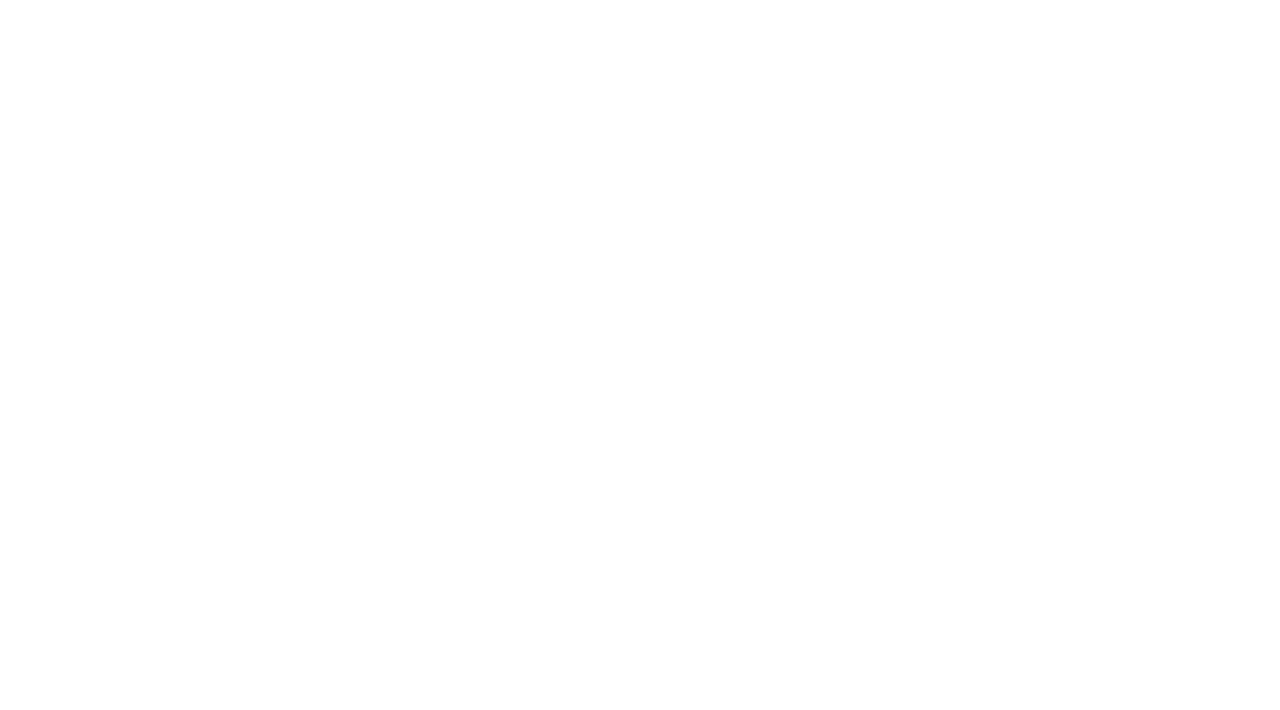
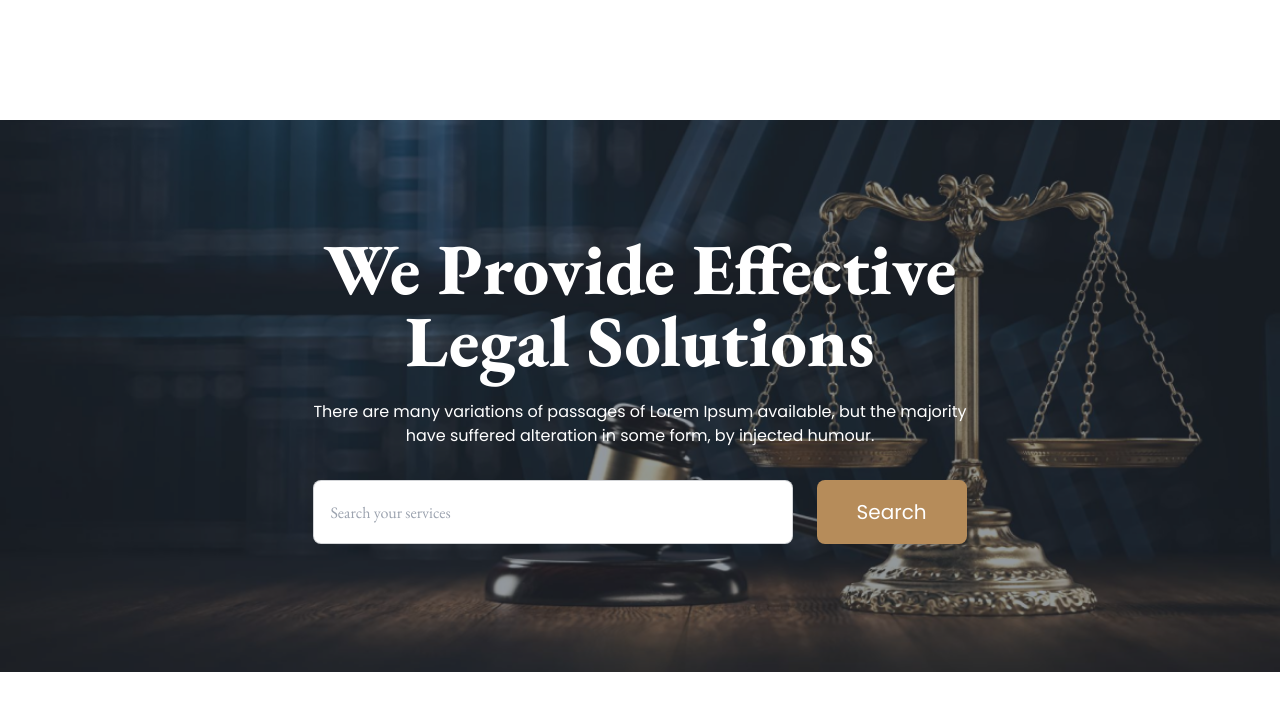
Before and after one commit to maruf02/Legal-Solution, a plain HTML site: page index.html in a window 1280 px wide. Drawn offline with nearby package versions, Linux system fonts and the light colour scheme.

Commit message:
banner section complete

```diff
--- a/index.html
+++ b/index.html
@@ -7,10 +7,67 @@
     <!-- tailwind & daily UI setup -->
     <link href="https://cdn.jsdelivr.net/npm/daisyui@3.4.0/dist/full.css" rel="stylesheet" type="text/css" />
     <script src="https://cdn.tailwindcss.com"></script>
+    <!-- EB Garamond google font -->
+    <link rel="preconnect" href="https://fonts.googleapis.com">
+    <link rel="preconnect" href="https://fonts.gstatic.com" crossorigin>
+    <link href="https://fonts.googleapis.com/css2?family=EB+Garamond:wght@400;600;700;800&display=swap"
+        rel="stylesheet">
+    <!-- font popins -->
+    <link rel="preconnect" href="https://fonts.googleapis.com">
+    <link rel="preconnect" href="https://fonts.gstatic.com" crossorigin>
+    <link href="https://fonts.googleapis.com/css2?family=Poppins&display=swap" rel="stylesheet">
     <title>Legal Solution</title>
+
+    <style>
+        .font-eb {
+            font-family: 'EB Garamond', serif;
+        }
+
+        .font-popin {
+            font-family: 'Poppins', sans-serif;
+        }
+    </style>
 </head>
 
-<body>
+<body class="bg-white h-[1300px]">
+    <header class="font-eb">
+        <!-- menubar Start -->
+        <section>
+
+        </section>
+        <!-- menubar ends -->
+
+        <!-- banner Start -->
+        <section class="pt-16">
+            <div class="hero  container mx-auto mt-14" style="background-image: url(images/banner.png);">
+                <div class="hero-overlay "></div>
+                <div class="hero-content text-center text-neutral-content">
+                    <div class="">
+                        <h1 class="pt-24 text-white text-center text-3xl md:text-5xl lg:text-7xl font-extrabold ">We
+                            Provide
+                            Effective <br> Legal Solutions</h1>
+                        <p class="pt-6 text-white font-popin text-sm lg:text-base">There are many variations of passages
+                            of Lorem Ipsum available, but the majority
+                            <br>
+                            have suffered alteration in some form, by injected humour.
+                        </p>
+                        <div class=" lg:flex gap-6 justify-center mt-8 mb-28">
+                            <input type="text" placeholder="Search your services"
+                                class="input input-bordered bg-white  w-full max-w-lg h-16 " />
+                            <button
+                                class=" bg-[#B68C5A] rounded-lg px-10 py-4 text-white font-popin text-xl ">Search</button>
+                        </div>
+                    </div>
+                </div>
+            </div>
+
+        </section>
+        <!-- banner ends -->
+
+    </header>
+    <main>
+
+    </main>
 
 </body>
 
```
